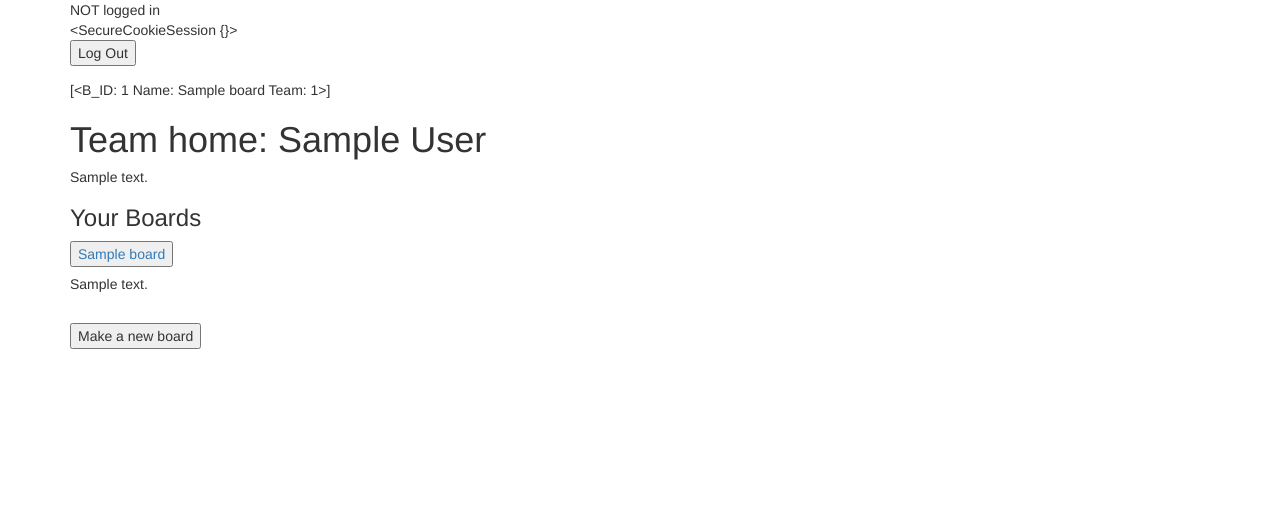
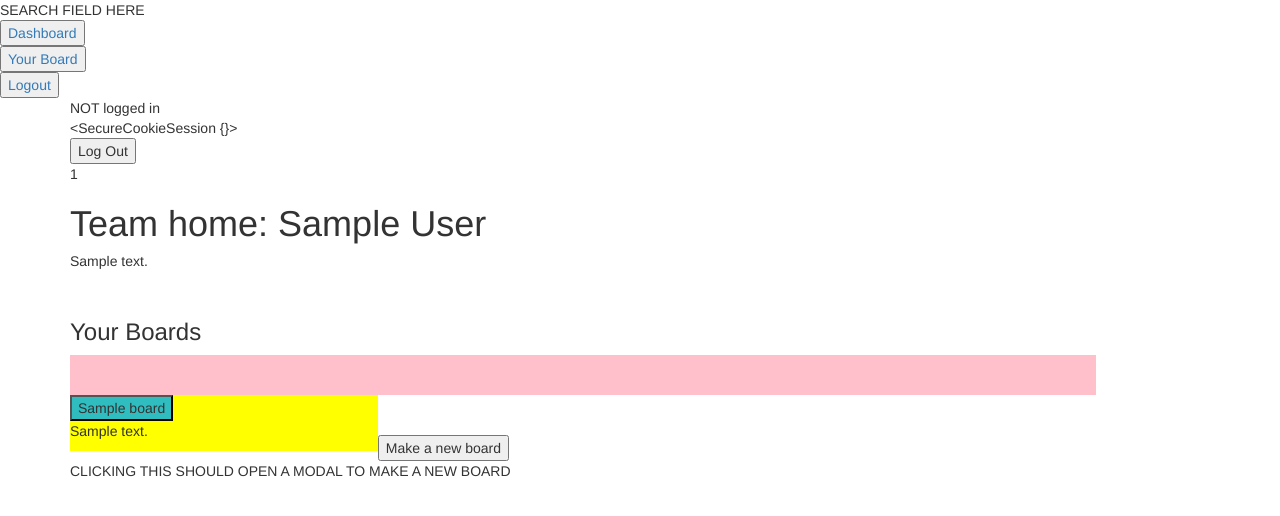
Before and after one commit to moreKEYTAR/Hackbright-project, a Flask app: template templates/team-main.html in a window 1280 px wide. Shown: the top 516 px of the page. Run offline with Flask 2, Linux system fonts and the light colour scheme; the template is opened without the code that fills it: values that come from a table or form of the project are taken from there, others are empty; tables that the repository leaves empty hold one stand-in row (values such as "Sample post"); some libraries are stand-ins or nearby versions.

Commit message:
Boards now toggle correctly; given id and class to each hide/show div

```diff
--- a/seed-data/boards.txt
+++ b/seed-data/boards.txt
@@ -1,10 +1,12 @@
 1|Smallfolk Concerns|Matters of lordship and justice
 1|Winterfell Stores|Maintaining supplies, men, and food
 1|Warden of the North|Relations with all realms within Westeros and the Crown
-2|Main Plan|Maneuvers to fight, allies, and defense of the Seven Kingdoms
+2|Offensive Strategy|Fighting wights & the Night King
 3|Some Name|Some description
 4|Supporting the Crown
 5|Greenseer Training
 6|Builders|Solidifying the Wall
 6|Rangers|Securing the North
 6|Stewards|Supporting the Command
+2|Diplomacy|Working with allies in the fight for Battle for the Dawn
+2|Intel and Knowledge
--- a/seed-data/userteams.txt
+++ b/seed-data/userteams.txt
@@ -6,3 +6,4 @@
 4|5|t
 3|6
 5|4|t
+5|2|t
--- a/server.py
+++ b/server.py
@@ -249,7 +249,7 @@
     #                        boards=boards_list,
     #                        team=team_dict)
 
-    return render_template("team-main-2.html", team=team_object)
+    return render_template("team-main.html", team=team_object)
 
 
 @app.route("/new-board", methods=["POST"])
--- a/static/scripts/dashboard.js
+++ b/static/scripts/dashboard.js
@@ -1,4 +1,4 @@
-"use strict";
+"use strict"; /*jslint node: true */
 
 // div with id new-team starts with 'hidden' toggled on
 $('#show-make-team').on('click', function (evt) {
--- a/static/scripts/team-main.js
+++ b/static/scripts/team-main.js
@@ -1,46 +1,39 @@
-"use strict";
+"use strict"; /*jslint node: true */
 
-// div with id new-team starts with 'hidden' toggled on
-$('#show-make-board').on('click', function (evt) {
-    $('#new-board').toggleClass('hidden');
+// div with id all-board-projects starts with 'hidden' toggled on
+$('.board-button').on('click', function (evt) {
+    let boardId = $(this).data("boardId");
+    // the .data jquery method turns your data attribute kebab case into camel case by itself it is a witch
+    // the .data() contains the rest of the data-stuff string, not what it is set equal to
+        //.val is only for an input element. learning.
+        //all data attributes come as a string because html sends strings
+    $(".show-projects").hide();
+    $(".make-new-project").hide();
+    $("#show-projects-" + boardId).show();
+    $("#make-new-project-" + boardId).show();
 });
 
-$('#trigger-make-board').on('click', function (evt) {
-    let newBoardName = $("#new-board-name").val();
-    let newBoardDesc = $("#new-board-desc").val();
-    let teamIdInfo = $("#team-id-info").val();
 
-    $.post("/new-board", {"name": newBoardName,
-                          "description": newBoardDesc,
-                          "team-id-info": teamIdInfo},
-            function (results) {
-            // results need to give back Board's Id; we have team Id, name
-                //and description.... {boardId: integer}
-                let div = $('<div>');
-                    div.attr({"class": "board"});
-                let navLink = $('<a>');
-                    navLink.attr({"href": "/view-board"});
-                let navButton = $('<button>');
-                    navButton.attr({"type": "button",
-                                    "id": `${results.boardId}`});
-                    navButton.html(newBoardName);
-                let boardDesc = $('<h5>');
-                    boardDesc.html(newBoardDesc);
-                let inputHidden = $('<input>');
-                    inputHidden.attr({"type": "hidden", "name": "team",
-                                     "value": `${teamIdInfo}`});
-                // Link elements from inner to outer
-                navLink.append(navButton);  //navButton is a child of navLink
 
-                // appending the div with each element in order
-                div.append(navLink);
-                div.append(boardDesc);
-                div.append(inputHidden);
-                $('#all-team-boards').append(div);
 
-                $("#new-board-name").val('');
-                $("#new-board-desc").val('');
+// $('#show-make-board').on('click', function (evt) {
+//     $('#new-board').toggleClass('hidden');
+// });
 
-            });  // closes function, then closes ajax post request
-    $('#new-board').toggleClass('hidden');
-});
+
+// <div class="board" id="{{ board.b_id }}">
+//         <button type="button" class="board-button">{{ board.name }}</button>
+//         <p class="description">{{ board.desc }}</p>
+
+//         {% if board.projects %}
+
+//           <div id="all-board-projects" class="hidden">
+
+//             {% for project in board.projects %}
+//               <br>
+//               <div class="project"
+//                    id="{{ project.p_id }}"
+//                    data-parent="{{board.b_id}}"
+//                    data-phase="{{ project.phase_code }}"
+//                    data-claiming-user="{{ project.user_id }}"
+//                    data-updated="{{ project.updated }}">
--- a/templates/base.html
+++ b/templates/base.html
@@ -1,20 +1,33 @@
+<!doctype html>
 <html>
 <head>
     <link rel="stylesheet"
           href="http://maxcdn.bootstrapcdn.com/bootstrap/3.3.4/css/bootstrap.css"/>
     <!-- <link el="stylesheet" type="text/css" href="/static/styles.css"> -->
-    <title>SamePage</title>
+    <title>{% block title %}{% endblock %}</title>
     <script src="https://code.jquery.com/jquery-3.2.1.min.js"></script>
+    <style>
+        ul {
+            list-style-type: none;
+            margin: 0;
+            padding: 0;
+            }
+    </style>
 </head>
 
 <body>
-<!-- <script
-  src="http://code.jquery.com/jquery-3.3.1.js"
-  integrity="sha256-2Kok7MbOyxpgUVvAk/HJ2jigOSYS2auK4Pfzbm7uH60="
-  crossorigin="anonymous">
-    </script> -->
-<!-- The integrity and crossorigin attributes are used for Subresource Integrity (SRI) checking. This allows browsers to ensure that resources hosted on third-party servers have not been tampered with. Use of SRI is recommended as a best-practice, whenever libraries are loaded from a third-party source. Read more at srihash.org -->
+<div class="temp-navbar">
+    <ul>
+        <li>SEARCH FIELD HERE</li>
+        <li><a href="http://localhost:5000/dashboard">
+            <button type="button">Dashboard</button></a></li>
+        <li><a href="http://localhost:5000/my-action-board">
+            <button type="button">Your Board</button></a></li>
+        <li><a href="http://localhost:5000/logout">
+            <button type="button">Logout</button></a></li>
+    <ul>
 
+</div>
 
 
 <!-- DIV FROM SHOPPINGSITE LAB, BASE.HTML NAVBAR -->
@@ -43,8 +56,10 @@
     </div> -->
 
     <div class="container">
-        <!-- DIV FROM SHOPPINGSITE LAB, BASE.HTML FLASH JINJA -->
-        <!-- Show flashed messages -->
+        <!-- Show flashed messages stuff...from shopping site lab-->
+
+        <!--what does with mean here??????-->
+
 
         {% with messages = get_flashed_messages() %}
             {% for message in messages %}
--- a/templates/dashboard.html
+++ b/templates/dashboard.html
@@ -1,4 +1,6 @@
 {% extends 'base.html' %}
+
+<title>{% block title %}SamePage Dash{% endblock %}</title>
 
 {% block content %}
 
--- a/templates/login.html
+++ b/templates/login.html
@@ -1,4 +1,6 @@
 {% extends 'base.html' %}
+
+{% block title %}SamePage Login{% endblock %}
 
 {% block content %}
 <h4>Log In to SamePage</h4>
--- a/templates/password-recovery.html
+++ b/templates/password-recovery.html
@@ -1,4 +1,6 @@
 {% extends 'base.html' %}
+
+{% block title %}Password Recovery{% endblock %}
 
 {% block content %}
 <h1>Forgot your password?</h1>
--- a/templates/team-main.html
+++ b/templates/team-main.html
@@ -1,74 +1,133 @@
 {% extends 'base.html' %}
+{% block title %}My SamePage Teams{% endblock %}
+{% block content %}
+<style type="text/css">
+   .board > button {
+    background-color:#30bdc0;
+    }
 
-{% block content %}
+    .board {
+    display:inline-block;
+    float:left;
+    /* I had to add the float to get them to be inline at all*/
+    vertical-align: top;
+    background-color: yellow;
+    width:30%;
+    }
+    #all-team-boards {
+      width:90%;
+      background-color: pink;
+    }
 
-<!-- boards
-  A list.
-  Each item in the list is a dictionary, with these keys:
-    b_id, name, desc, updated -->
-
-<!-- team
-  A dictionary.
+</style>
+<!-- team     A dictionary.
   Each key in this dictionary is a different field name; they are:
     t_id, name, desc-->
 
-<!-- TEMPORARY -->
-{{ boards }}
-<!-- TEMPORARY END -->
+<!-- boards   A list.
+  Each item in the list is a dictionary/object.
+    Each dictionary has these keys:
+      b_id, name, desc, updated -->
 
+<!-- projects  A dictionary/object.
+  Each key in the dictionary/object is a p_id.
+    The value for this key will be a dictionary/object, with the following
+    keys pertaining to the project:
+      b_id, user_id, phase_code, title, notes, updated-->
+
+<p>{{ team.t_id }}</P>
 
 <h1>Team home: {{ team.name }}</h1>
+{% if team.desc %}
 <h5>{{ team.desc }}</h5>
-
-
-{% if boards %}
-
-  <h3>Your Boards</h3>
-  <div id="all-team-boards">
-    <div id="boards-loop">
-    {% for board in boards %}
-      <div class="board">
-        <a href="/view-board">
-          <button type="button" id="{{ board.b_id }}">
-            <!-- ID IS ON THE BUTTON -->
-            {{ board.name }}</button>
-        </a>
-        <h5>{{ board.desc }}</h5>
-        <input type="hidden" name="team" value="{{ team.t_id }}">
-          <!-- IS THIS THE RIGHT WAY TO DO THIS? -->
-      </div>
-    {% endfor %}
-  </div>
-</div>
 {% endif %}
 
 <br>
+<h3>Your Boards</h3>
+{% if team.boards %}
+
+
+  <div id="all-team-boards">
+    {% for board in team.boards %}
+      <br>
+      <br>
+
+
+      <div class="board" id="{{ board.b_id }}">
+        <button type="button" class="board-button"
+                data-board-id="{{ board.b_id }}">
+                {{ board.name }}</button>
+        <p class="description">{{ board.desc }}</p>
+
+            <!-- Board button above is always visible; projects are
+                 visible based on clicking that board button. Then all other
+                 show projects divs hid, and this one shows for the
+                 event.target / project button that was clicked. -->
+
+            <div id="show-projects-{{board.b_id}}" class="show-projects" hidden>
+
+              {% if board.projects %}
+                <div class="if-board-has-projects">
+
+                    {% for project in board.projects %}
+                      <br>
+                      <div class="project"
+                           id="{{ project.p_id }}"
+                           data-parent="{{board.b_id}}"
+                           data-phase="{{ project.phase_code }}"
+                           data-claiming-user="{{ project.user_id }}"
+                           data-updated="{{ project.updated }}">
+                        <button type="button">{{ project.title }}</button>
+                        <input type="hidden" name="notes" value="{{ project.notes }}">
+                        {% if project.upvotes %}
+                          <h5>+ {{ project.upvotes}}</h5>
+                        {% endif %}
+                        {% if project.user_id %}
+                          <h5>{{ project.user.displayname }}</h5>
+                        {% endif %}
+                      </div> <!-- closes project div -->
+
+                    {% endfor %}
+
+                </div> <!-- closes if-board-has-projects div -->
+
+              {% else %}
+
+                <p>No projects yet!</p>
+
+              {% endif %}
+
+            </div> <!-- closes show-projects div -->
+
+        <div id="make-new-project-{{board.b_id}}" class="make-new-project" hidden>
+          <br>
+          <p>MAKE PROJECT GOES HERE!!!!!!!</p>
+          <p>But it shouldn't be visible until you are "in" the board</p>
+          <br>
+        </div> <!-- closes new project div -->
+
+      </div> <!-- closes board div -->
+
+    {% endfor %}
+
+  </div> <!-- closes all-team-boards div...is this a container of some kind?-->
+{% else %}
+
+<p>No boards yet! Click below to make one!</p>
+<p>IT SHOULD BE AUTO TO MAKE A FIRST BOARD WHEN YOU MAKE A NEW TEAM</p>
+
+{% endif %}
+<br><br>
+
 
 <div id="show-new-board">
   <input id="show-make-board" type='button' value='Make a new board'>
+  <p> CLICKING THIS SHOULD OPEN A MODAL TO MAKE A NEW BOARD </p>
 </div>
 
-
-
- <br>
-
-<div id="new-board" class="hidden">
-
-  <p>Call your board something to create a theme, such as "DIY Projects" or "Administration Tasks."
-  If you start to have a lot of boards, it might be a good idea to make a new team ;)</p>
-
-  <br>
-  <input id="team-id-info" type='hidden' name="team-id" value="{{ team.t_id }}">
-  Board Name: <input id="new-board-name" type="text"
-                  placeholder='type name here'>
-  Description: <textarea id="new-board-desc" name="description"
-                placeholder="optional"></textarea>
-  <input id="trigger-make-board" type='button' value='Create this board!'>
-</div>
-
-
+<br>
+<br>
 <!-- link to js below here -->
 <script src="/static/scripts/team-main.js"></script>
 
-
 {% endblock %}
```
Also changed, not shown: seed-data/projects.txt (+5 -3 lines), seed-data/teams.txt (+4 -4 lines), templates/home.html (+14 -5 lines).
